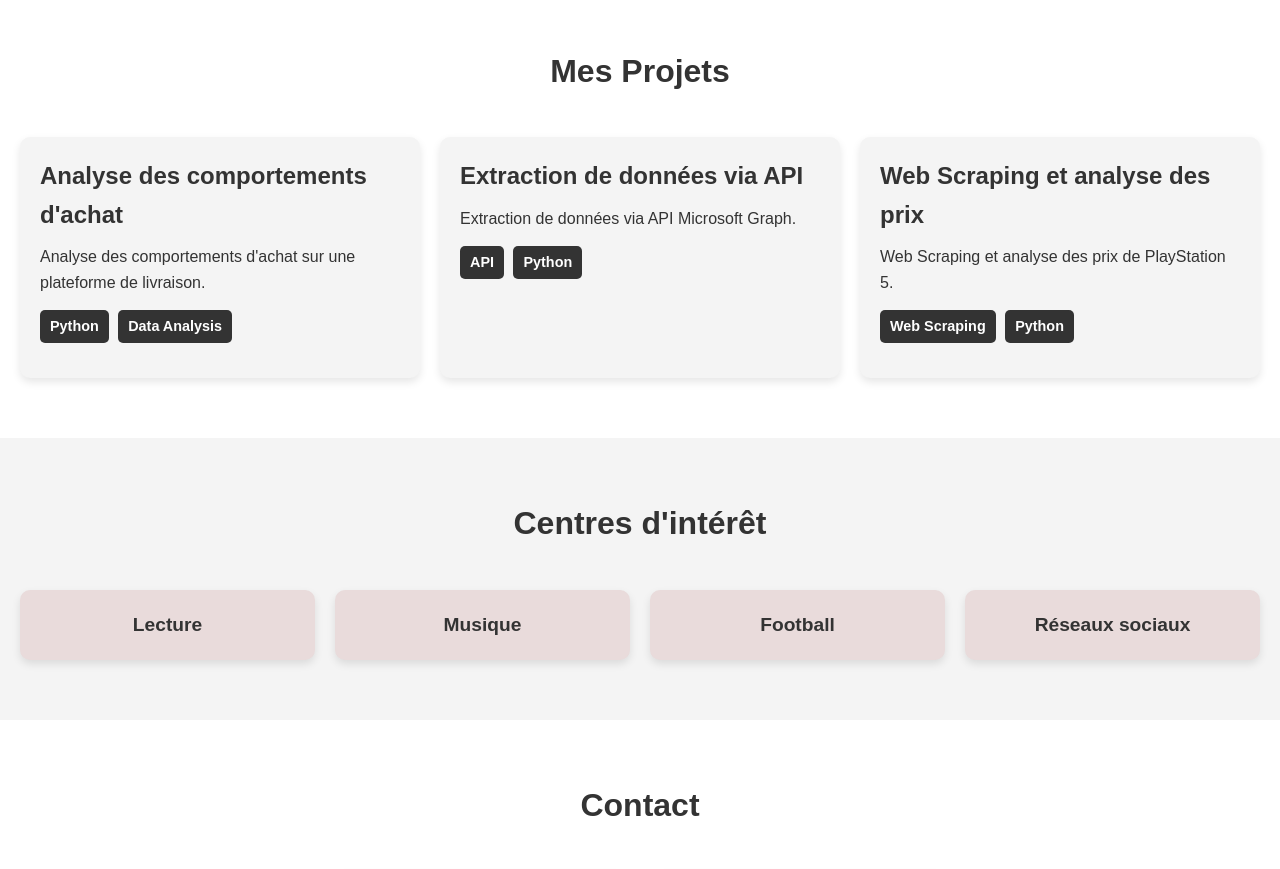
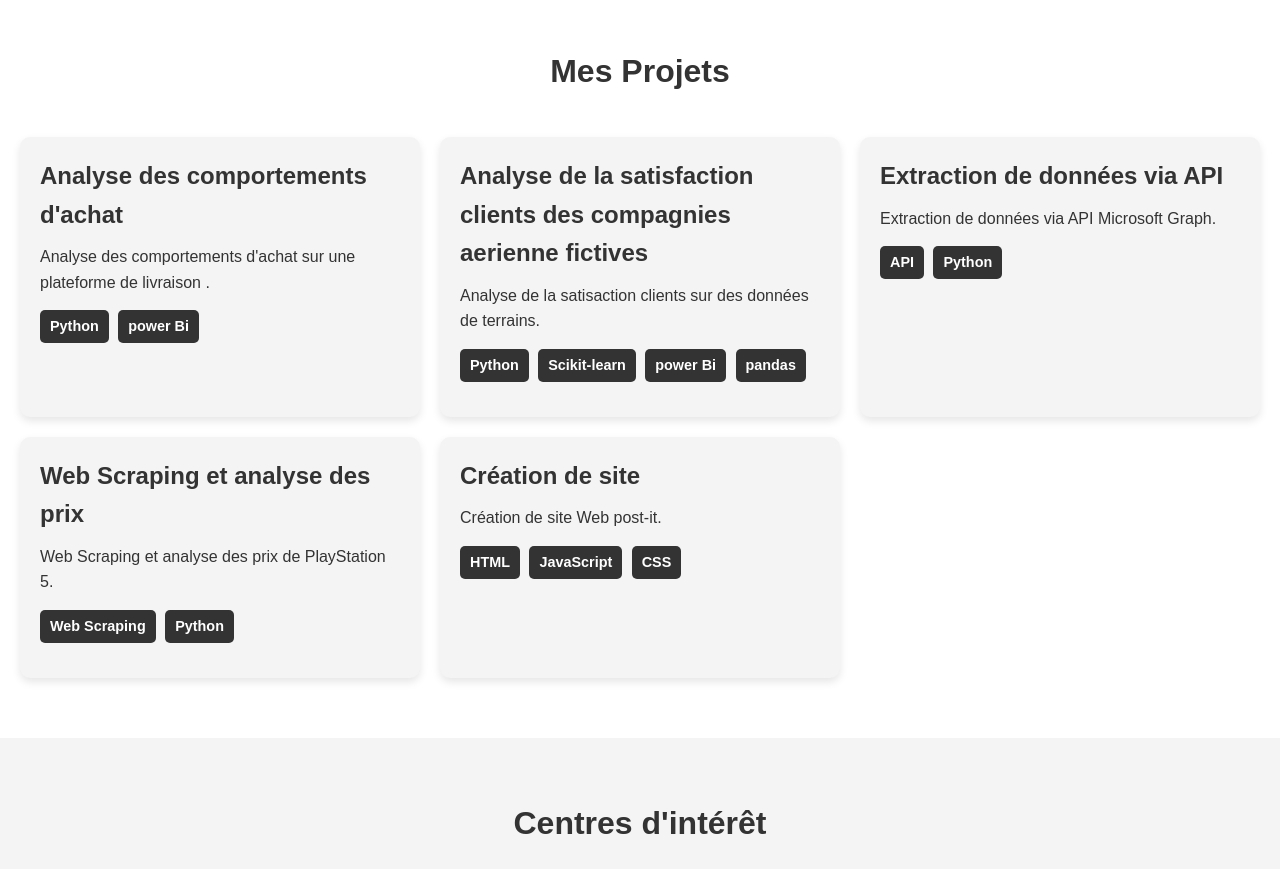
Before and after one commit to VETCHO06/Porte-folio-ouattara, a plain HTML site: page porte-folio/index.html in a window 1280 px wide. Shown: the part 2400-3269 px from the top of the page. Drawn offline with Linux system fonts and the light colour scheme.

Commit message:
new modification porte-folio 2

```diff
--- a/porte-folio/index.html
+++ b/porte-folio/index.html
@@ -228,10 +228,20 @@
         <div class="project-grid">
             <div class="project-card">
                 <h3>Analyse des comportements d'achat</h3>
-                <p>Analyse des comportements d'achat sur une plateforme de livraison.</p>
+                <p>Analyse des comportements d'achat sur une plateforme de livraison .</p>
                 <div class="tags">
                     <span class="tag">Python</span>
-                    <span class="tag">Data Analysis</span>
+                    <span class="tag">power Bi</span>
+                </div>
+            </div>
+            <div class="project-card">
+                <h3>Analyse de la satisfaction clients des compagnies aerienne fictives</h3>
+                <p>Analyse de la satisaction clients sur des données de terrains.</p>
+                <div class="tags">
+                    <span class="tag">Python</span>
+                    <span class="tag">Scikit-learn</span>
+                    <span class="tag">power Bi</span>
+                    <span class="tag">pandas</span>
                 </div>
             </div>
             <div class="project-card">
@@ -250,6 +260,15 @@
                     <span class="tag">Python</span>
                 </div>
             </div>
+            <div class="project-card">
+                <h3>Création de site</h3>
+                <p>Création de site Web post-it.</p>
+                <div class="tags">
+                    <span class="tag">HTML</span>
+                    <span class="tag">JavaScript</span>
+                    <span class="tag">CSS</span>
+
+                </div>
         </div>
     </section>
 
```
